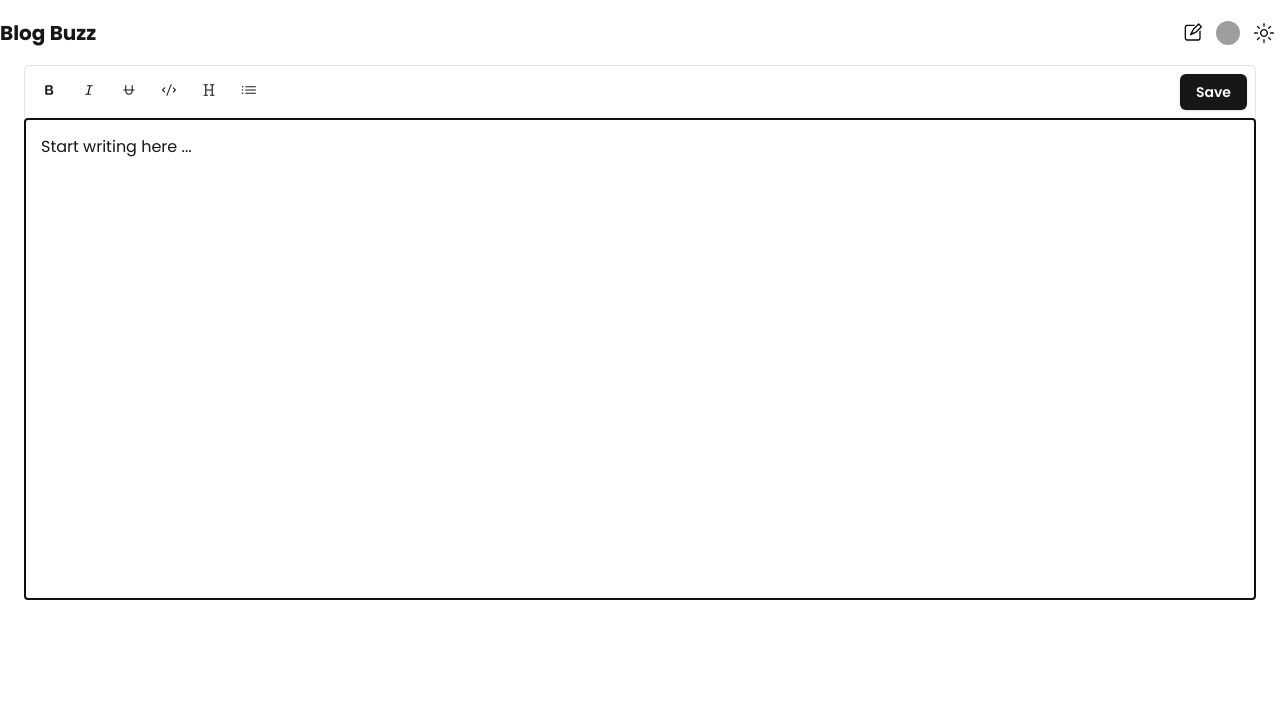
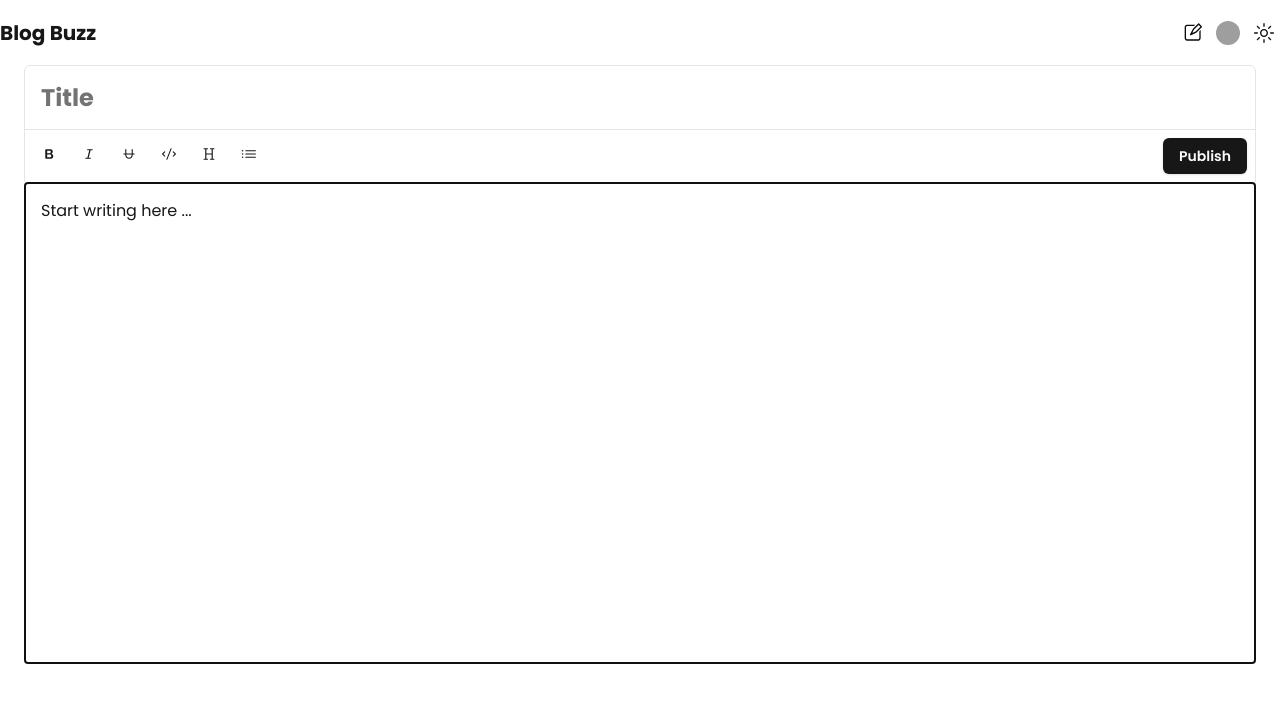
Before and after one commit to domkarv/blog-buzz, a Next.js app: page /write in a window 1280 px wide. Shown: the top 702 px of the page. Built offline with nearby package versions, Linux system fonts and the light colour scheme; grey boxes are pictures that could not be loaded.

Commit message:
functionality

```diff
--- a/package.json
+++ b/package.json
@@ -23,6 +23,7 @@
     "@tiptap/starter-kit": "^2.2.5",
     "class-variance-authority": "^0.7.0",
     "clsx": "^2.1.0",
+    "mongoose": "^8.3.1",
     "next": "14.1.4",
     "next-themes": "^0.3.0",
     "react": "^18.2.0",
--- a/src/app/write/page.tsx
+++ b/src/app/write/page.tsx
@@ -1,12 +1,7 @@
 'use client';
 
 import TipTapEditor from '@/components/editor/tiptap-editor';
-import { debounce } from '@/lib/debounce';
 
 export default function Page() {
-  const onDataChnage = debounce((data: string) => {
-    console.log(data);
-  }, 1000);
-
-  return <TipTapEditor onChange={onDataChnage} />;
+  return <TipTapEditor />;
 }
--- a/src/components/editor/tiptap-editor.tsx
+++ b/src/components/editor/tiptap-editor.tsx
@@ -1,16 +1,16 @@
 'use client';
 
-import React, { useEffect, useState } from 'react';
+import React from 'react';
 import { EditorContent, useEditor } from '@tiptap/react';
 import { StarterKit } from '@tiptap/starter-kit';
 import TipTapMenuBar from './tiptap-menu-bar';
 import { Separator } from '../ui/separator';
+import { Input } from '../ui/input';
+import { createBlog } from '@/actions/blog';
 
-export default function TipTapEditor({
-  onChange,
-}: {
-  onChange: (data: string) => void;
-}) {
+export default function TipTapEditor() {
+  const inputRef = React.useRef<HTMLInputElement>(null);
+
   const editor = useEditor({
     autofocus: true,
     extensions: [
@@ -34,9 +34,6 @@ export default function TipTapEditor({
         class: 'min-h-[60vh] p-4',
       },
     },
-    // onUpdate: ({ editor }) => {
-    //   onChange(editor.getHTML());
-    // },
   });
 
   if (!editor) {
@@ -50,13 +47,21 @@ export default function TipTapEditor({
   function onFormSubmit(event: React.FormEvent<HTMLFormElement>) {
     event.preventDefault();
     if (editor!.getHTML().length >= 50) {
-      onChange(editor!.getHTML());
+      createBlog(inputRef.current!.value, editor!.getHTML());
     }
   }
 
   return (
     <div className='flex flex-col justify-stretch rounded-md border text-primary'>
       <form onSubmit={onFormSubmit}>
+        <Input
+          className='h-16 rounded-b-none border-l-0 border-r-0 border-t-0 pl-4 text-2xl font-bold shadow-none'
+          placeholder='Title'
+          type='text'
+          name='title'
+          ref={inputRef}
+          required
+        />
         <TipTapMenuBar editor={editor} />
         <Separator />
         <EditorContent editor={editor} />
--- a/src/components/editor/tiptap-menu-bar.tsx
+++ b/src/components/editor/tiptap-menu-bar.tsx
@@ -64,7 +64,7 @@ export default function TipTapMenuBar({ editor }: { editor: Editor | null }) {
         </Toggle>
       </div>
       <Button type='submit' className='font-semibold'>
-        Save
+        Publish
       </Button>
     </div>
   );
--- /dev/null
+++ b/src/components/ui/input.tsx
@@ -0,0 +1,25 @@
+import * as React from "react"
+
+import { cn } from "@/lib/utils"
+
+export interface InputProps
+  extends React.InputHTMLAttributes<HTMLInputElement> {}
+
+const Input = React.forwardRef<HTMLInputElement, InputProps>(
+  ({ className, type, ...props }, ref) => {
+    return (
+      <input
+        type={type}
+        className={cn(
+          "flex h-9 w-full rounded-md border border-input bg-transparent px-3 py-1 text-sm shadow-sm transition-colors file:border-0 file:bg-transparent file:text-sm file:font-medium placeholder:text-muted-foreground focus-visible:outline-none focus-visible:ring-1 focus-visible:ring-ring disabled:cursor-not-allowed disabled:opacity-50",
+          className
+        )}
+        ref={ref}
+        {...props}
+      />
+    )
+  }
+)
+Input.displayName = "Input"
+
+export { Input }
--- a/src/lib/debounce.ts
+++ /dev/null
@@ -1,11 +0,0 @@
-export function debounce(func: Function, delay: number) {
-  let timeoutId: NodeJS.Timeout;
-
-  return function (this: any, ...args: any[]) {
-    clearTimeout(timeoutId);
-
-    timeoutId = setTimeout(() => {
-      func.apply(this, args);
-    }, delay);
-  };
-}
```
Also changed, not shown: 1 other file (tests, documents, lock files or other folders).
